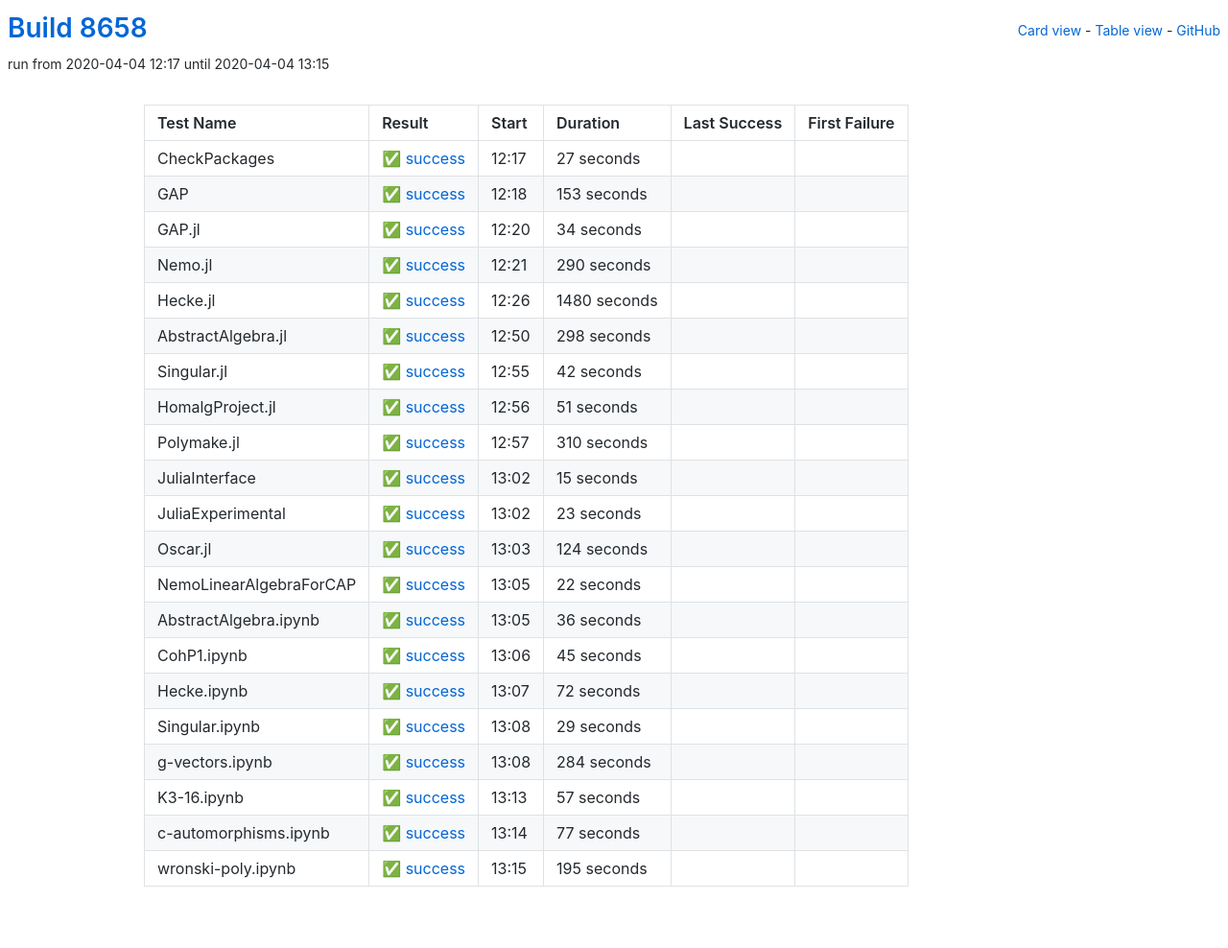
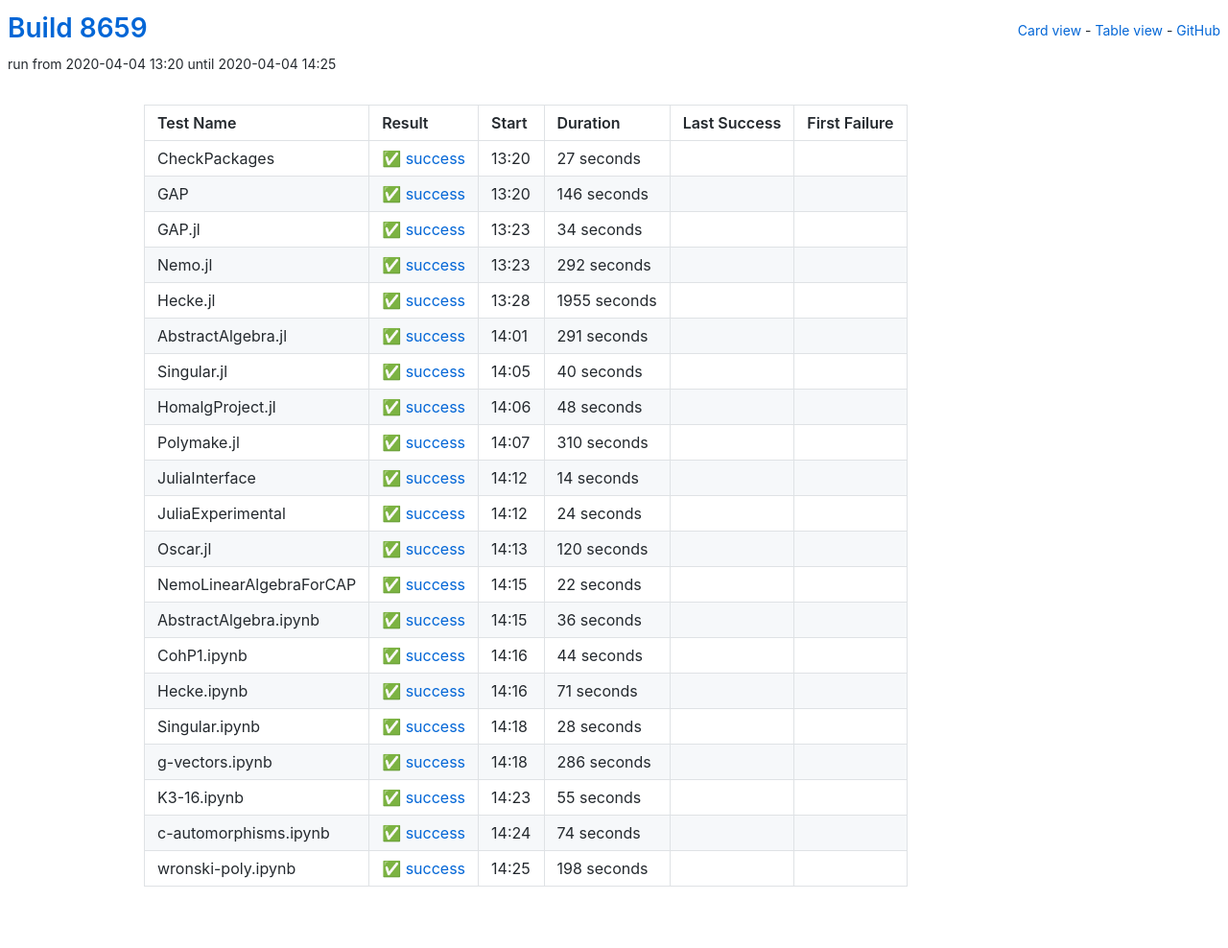
Before and after one commit to oscar-system/oscar-ci-status, a Jekyll site: the page built from table.html, in a window 1280 px wide. Shown: the whole page at 96% size. Built offline with Jekyll 4.4.1, drawn with Linux system fonts in a browser that asks for light colours.

Commit message:
Build 8659

```diff
--- a/_data/ci.yml
+++ b/_data/ci.yml
@@ -1,5 +1,5 @@
-build: 8658
-build_url: https://oscarci.mathematik.uni-kl.de/job/oscar/8658/
+build: 8659
+build_url: https://oscarci.mathematik.uni-kl.de/job/oscar/8659/
 job: oscar
 tests:
 - duration: 27
@@ -8,20 +8,20 @@ tests:
   first_failure_url: null
   last_success: false
   last_success_url: null
-  log: https://oscarci.mathematik.uni-kl.de/job/oscar/8658/artifact/logs/build-8658/CheckPackages.log
+  log: https://oscarci.mathematik.uni-kl.de/job/oscar/8659/artifact/logs/build-8659/CheckPackages.log
   name: CheckPackages
-  start: 2020-04-04 12:17
+  start: 2020-04-04 13:20
   status: success
   success: true
-- duration: 153
+- duration: 146
   exitcode: 0
   first_failure: false
   first_failure_url: null
   last_success: false
   last_success_url: null
-  log: https://oscarci.mathematik.uni-kl.de/job/oscar/8658/artifact/logs/build-8658/GAP.log
+  log: https://oscarci.mathematik.uni-kl.de/job/oscar/8659/artifact/logs/build-8659/GAP.log
   name: GAP
-  start: 2020-04-04 12:18
+  start: 2020-04-04 13:20
   status: success
   success: true
 - duration: 34
@@ -30,64 +30,64 @@ tests:
   first_failure_url: null
   last_success: false
   last_success_url: null
-  log: https://oscarci.mathematik.uni-kl.de/job/oscar/8658/artifact/logs/build-8658/GAP.jl.log
+  log: https://oscarci.mathematik.uni-kl.de/job/oscar/8659/artifact/logs/build-8659/GAP.jl.log
   name: GAP.jl
-  start: 2020-04-04 12:20
+  start: 2020-04-04 13:23
   status: success
   success: true
-- duration: 290
+- duration: 292
   exitcode: 0
   first_failure: false
   first_failure_url: null
   last_success: false
   last_success_url: null
-  log: https://oscarci.mathematik.uni-kl.de/job/oscar/8658/artifact/logs/build-8658/Nemo.jl.log
+  log: https://oscarci.mathematik.uni-kl.de/job/oscar/8659/artifact/logs/build-8659/Nemo.jl.log
   name: Nemo.jl
-  start: 2020-04-04 12:21
+  start: 2020-04-04 13:23
   status: success
   success: true
-- duration: 1480
+- duration: 1955
   exitcode: 0
   first_failure: false
   first_failure_url: null
   last_success: false
   last_success_url: null
-  log: https://oscarci.mathematik.uni-kl.de/job/oscar/8658/artifact/logs/build-8658/Hecke.jl.log
+  log: https://oscarci.mathematik.uni-kl.de/job/oscar/8659/artifact/logs/build-8659/Hecke.jl.log
   name: Hecke.jl
-  start: 2020-04-04 12:26
+  start: 2020-04-04 13:28
   status: success
   success: true
-- duration: 298
+- duration: 291
   exitcode: 0
   first_failure: false
   first_failure_url: null
   last_success: false
   last_success_url: null
-  log: https://oscarci.mathematik.uni-kl.de/job/oscar/8658/artifact/logs/build-8658/AbstractAlgebra.jl.log
+  log: https://oscarci.mathematik.uni-kl.de/job/oscar/8659/artifact/logs/build-8659/AbstractAlgebra.jl.log
   name: AbstractAlgebra.jl
-  start: 2020-04-04 12:50
+  start: 2020-04-04 14:01
   status: success
   success: true
-- duration: 42
+- duration: 40
   exitcode: 0
   first_failure: false
   first_failure_url: null
   last_success: false
   last_success_url: null
-  log: https://oscarci.mathematik.uni-kl.de/job/oscar/8658/artifact/logs/build-8658/Singular.jl.log
+  log: https://oscarci.mathematik.uni-kl.de/job/oscar/8659/artifact/logs/build-8659/Singular.jl.log
   name: Singular.jl
-  start: 2020-04-04 12:55
+  start: 2020-04-04 14:05
   status: success
   success: true
-- duration: 51
+- duration: 48
   exitcode: 0
   first_failure: false
   first_failure_url: null
   last_success: false
   last_success_url: null
-  log: https://oscarci.mathematik.uni-kl.de/job/oscar/8658/artifact/logs/build-8658/HomalgProject.jl.log
+  log: https://oscarci.mathematik.uni-kl.de/job/oscar/8659/artifact/logs/build-8659/HomalgProject.jl.log
   name: HomalgProject.jl
-  start: 2020-04-04 12:56
+  start: 2020-04-04 14:06
   status: success
   success: true
 - duration: 310
@@ -96,42 +96,42 @@ tests:
   first_failure_url: null
   last_success: false
   last_success_url: null
-  log: https://oscarci.mathematik.uni-kl.de/job/oscar/8658/artifact/logs/build-8658/Polymake.jl.log
+  log: https://oscarci.mathematik.uni-kl.de/job/oscar/8659/artifact/logs/build-8659/Polymake.jl.log
   name: Polymake.jl
-  start: 2020-04-04 12:57
+  start: 2020-04-04 14:07
   status: success
   success: true
-- duration: 15
+- duration: 14
   exitcode: 0
   first_failure: false
   first_failure_url: null
   last_success: false
   last_success_url: null
-  log: https://oscarci.mathematik.uni-kl.de/job/oscar/8658/artifact/logs/build-8658/JuliaInterface.log
+  log: https://oscarci.mathematik.uni-kl.de/job/oscar/8659/artifact/logs/build-8659/JuliaInterface.log
   name: JuliaInterface
-  start: 2020-04-04 13:02
+  start: 2020-04-04 14:12
   status: success
   success: true
-- duration: 23
+- duration: 24
   exitcode: 0
   first_failure: false
   first_failure_url: null
   last_success: false
   last_success_url: null
-  log: https://oscarci.mathematik.uni-kl.de/job/oscar/8658/artifact/logs/build-8658/JuliaExperimental.log
+  log: https://oscarci.mathematik.uni-kl.de/job/oscar/8659/artifact/logs/build-8659/JuliaExperimental.log
   name: JuliaExperimental
-  start: 2020-04-04 13:02
+  start: 2020-04-04 14:12
   status: success
   success: true
-- duration: 124
+- duration: 120
   exitcode: 0
   first_failure: false
   first_failure_url: null
   last_success: false
   last_success_url: null
-  log: https://oscarci.mathematik.uni-kl.de/job/oscar/8658/artifact/logs/build-8658/Oscar.jl.log
+  log: https://oscarci.mathematik.uni-kl.de/job/oscar/8659/artifact/logs/build-8659/Oscar.jl.log
   name: Oscar.jl
-  start: 2020-04-04 13:03
+  start: 2020-04-04 14:13
   status: success
   success: true
 - duration: 22
@@ -140,9 +140,9 @@ tests:
   first_failure_url: null
   last_success: false
   last_success_url: null
-  log: https://oscarci.mathematik.uni-kl.de/job/oscar/8658/artifact/logs/build-8658/NemoLinearAlgebraForCAP.log
+  log: https://oscarci.mathematik.uni-kl.de/job/oscar/8659/artifact/logs/build-8659/NemoLinearAlgebraForCAP.log
   name: NemoLinearAlgebraForCAP
-  start: 2020-04-04 13:05
+  start: 2020-04-04 14:15
   status: success
   success: true
 - duration: 36
@@ -151,85 +151,85 @@ tests:
   first_failure_url: null
   last_success: false
   last_success_url: null
-  log: https://oscarci.mathematik.uni-kl.de/job/oscar/8658/artifact/logs/build-8658/AbstractAlgebra.ipynb.log
+  log: https://oscarci.mathematik.uni-kl.de/job/oscar/8659/artifact/logs/build-8659/AbstractAlgebra.ipynb.log
   name: AbstractAlgebra.ipynb
-  start: 2020-04-04 13:05
+  start: 2020-04-04 14:15
   status: success
   success: true
-- duration: 45
+- duration: 44
   exitcode: 0
   first_failure: false
   first_failure_url: null
   last_success: false
   last_success_url: null
-  log: https://oscarci.mathematik.uni-kl.de/job/oscar/8658/artifact/logs/build-8658/CohP1.ipynb.log
+  log: https://oscarci.mathematik.uni-kl.de/job/oscar/8659/artifact/logs/build-8659/CohP1.ipynb.log
   name: CohP1.ipynb
-  start: 2020-04-04 13:06
+  start: 2020-04-04 14:16
   status: success
   success: true
-- duration: 72
+- duration: 71
   exitcode: 0
   first_failure: false
   first_failure_url: null
   last_success: false
   last_success_url: null
-  log: https://oscarci.mathematik.uni-kl.de/job/oscar/8658/artifact/logs/build-8658/Hecke.ipynb.log
+  log: https://oscarci.mathematik.uni-kl.de/job/oscar/8659/artifact/logs/build-8659/Hecke.ipynb.log
   name: Hecke.ipynb
-  start: 2020-04-04 13:07
+  start: 2020-04-04 14:16
   status: success
   success: true
-- duration: 29
+- duration: 28
   exitcode: 0
   first_failure: false
   first_failure_url: null
   last_success: false
   last_success_url: null
-  log: https://oscarci.mathematik.uni-kl.de/job/oscar/8658/artifact/logs/build-8658/Singular.ipynb.log
+  log: https://oscarci.mathematik.uni-kl.de/job/oscar/8659/artifact/logs/build-8659/Singular.ipynb.log
   name: Singular.ipynb
-  start: 2020-04-04 13:08
+  start: 2020-04-04 14:18
   status: success
   success: true
-- duration: 284
+- duration: 286
   exitcode: 0
   first_failure: false
   first_failure_url: null
   last_success: false
   last_success_url: null
-  log: https://oscarci.mathematik.uni-kl.de/job/oscar/8658/artifact/logs/build-8658/g-vectors.ipynb.log
+  log: https://oscarci.mathematik.uni-kl.de/job/oscar/8659/artifact/logs/build-8659/g-vectors.ipynb.log
   name: g-vectors.ipynb
-  start: 2020-04-04 13:08
+  start: 2020-04-04 14:18
   status: success
   success: true
-- duration: 57
+- duration: 55
   exitcode: 0
   first_failure: false
   first_failure_url: null
   last_success: false
   last_success_url: null
-  log: https://oscarci.mathematik.uni-kl.de/job/oscar/8658/artifact/logs/build-8658/K3-16.ipynb.log
+  log: https://oscarci.mathematik.uni-kl.de/job/oscar/8659/artifact/logs/build-8659/K3-16.ipynb.log
   name: K3-16.ipynb
-  start: 2020-04-04 13:13
+  start: 2020-04-04 14:23
   status: success
   success: true
-- duration: 77
+- duration: 74
   exitcode: 0
   first_failure: false
   first_failure_url: null
   last_success: false
   last_success_url: null
-  log: https://oscarci.mathematik.uni-kl.de/job/oscar/8658/artifact/logs/build-8658/c-automorphisms.ipynb.log
+  log: https://oscarci.mathematik.uni-kl.de/job/oscar/8659/artifact/logs/build-8659/c-automorphisms.ipynb.log
   name: c-automorphisms.ipynb
-  start: 2020-04-04 13:14
+  start: 2020-04-04 14:24
   status: success
   success: true
-- duration: 195
+- duration: 198
   exitcode: 0
   first_failure: false
   first_failure_url: null
   last_success: false
   last_success_url: null
-  log: https://oscarci.mathematik.uni-kl.de/job/oscar/8658/artifact/logs/build-8658/wronski-poly.ipynb.log
+  log: https://oscarci.mathematik.uni-kl.de/job/oscar/8659/artifact/logs/build-8659/wronski-poly.ipynb.log
   name: wronski-poly.ipynb
-  start: 2020-04-04 13:15
+  start: 2020-04-04 14:25
   status: success
   success: true
```
Also changed, not shown: README.md.
